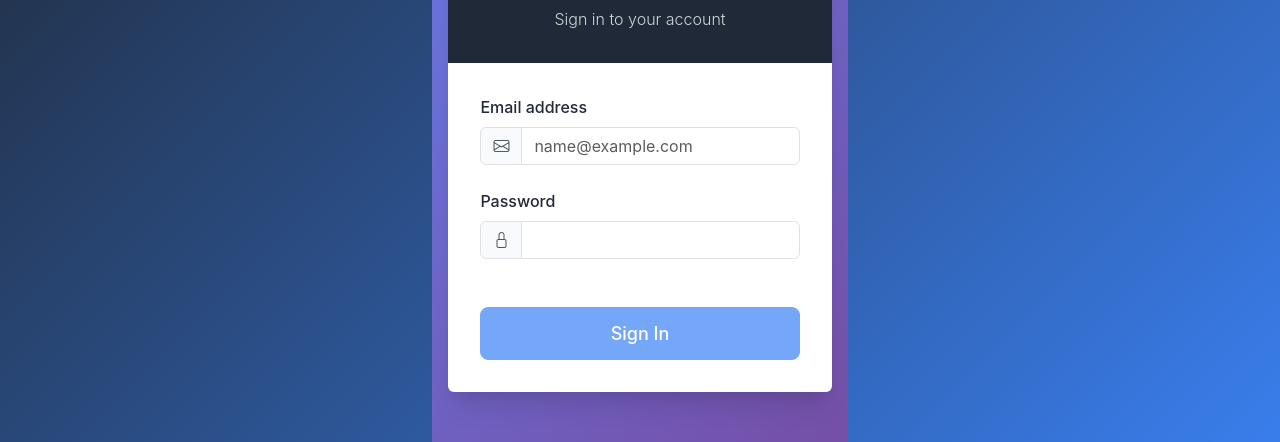
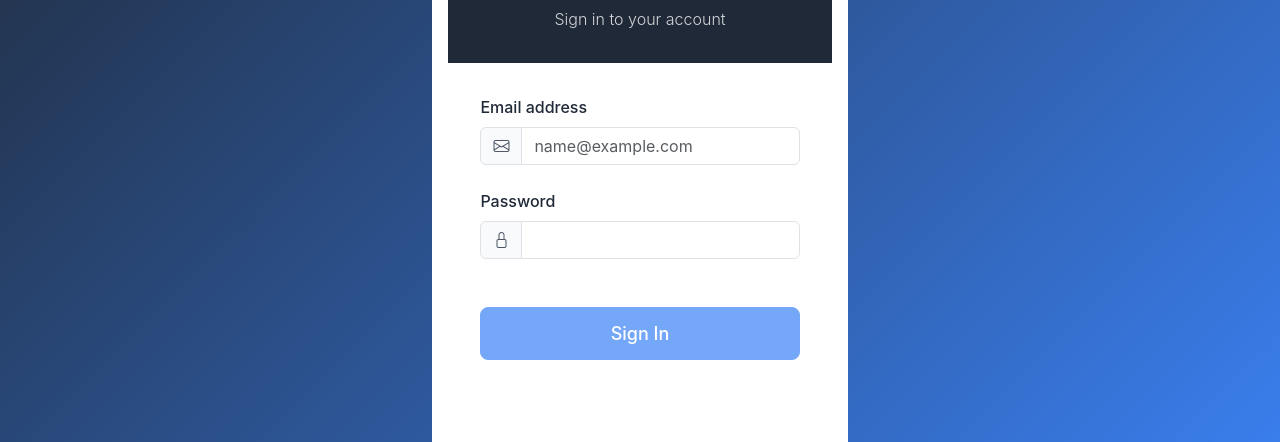
Before and after one commit to arslant84/tms.app, an Angular app in the folder frontend/: page /auth/login in a window 1280 px wide. Shown: the part 281-723 px from the top of the page. Built offline with nearby package versions, Linux system fonts and the light colour scheme; no server answers.

Commit message:
refactor: clean white background for login page
- Remove all background images, gradients, and overlays
- Use consistent vars.$white background throughout
- Dark header for branding, white form area
- Professional, clean appearance following design system
- Fixes uneven gray/white color issue

```diff
--- a/frontend/src/app/features/auth/components/login/login.component.scss
+++ b/frontend/src/app/features/auth/components/login/login.component.scss
@@ -7,15 +7,11 @@
   align-items: center;
   min-height: 100vh;
   width: 100%;
-  // Modern gradient background - professional and clean
-  background: linear-gradient(135deg, #667eea 0%, #764ba2 100%);
-  position: relative;
+  background-color: vars.$white;
 }
 
 .login-card {
-  background-color: vars.$bg-primary;
   border-radius: vars.$radius-md;
-  box-shadow: vars.$shadow-xl;
   width: 100%;
   max-width: 450px;
   overflow: hidden;
@@ -55,6 +51,7 @@
 
 .login-body {
   padding: vars.$spacing-8;
+  background-color: vars.$white;
 
   .form-label {
     font-weight: vars.$font-weight-medium;
```
